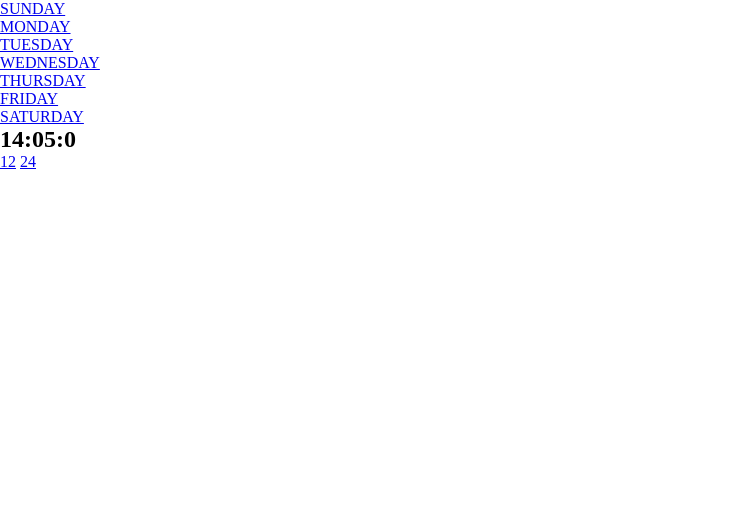
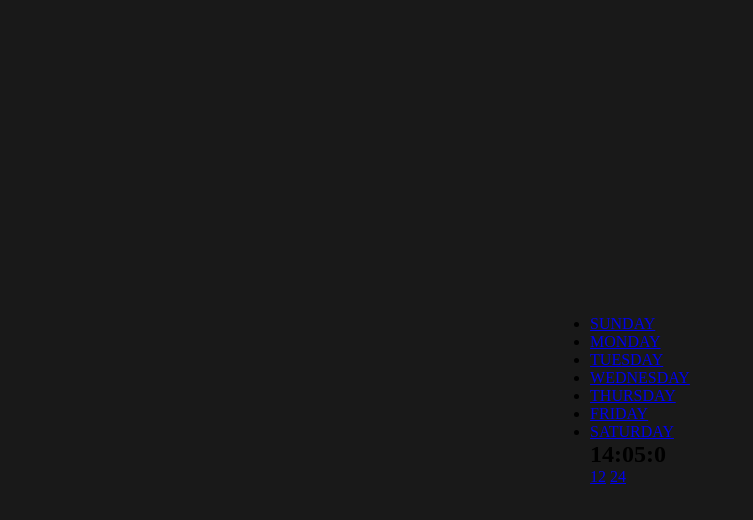
Before and after one commit to naimur202164-rony/Clock-With-Javascript, a plain HTML site: page index.html in a window 1280 px wide. Shown: the whole page, without its empty margins (0-753 px from the left). Drawn offline with Linux system fonts and the light colour scheme; a web font is replaced by a local one.

Commit message:
working on clock desgin

```diff
--- a/style.css
+++ b/style.css
@@ -12,3 +12,16 @@
   --gray-color: #8a8a8a;
   --green-color: #00ff97;
 }
+
+body {
+  background-color: var(--dark-color);
+  height: 100vh;
+}
+
+.content-container {
+  display: flex;
+  align-items: center;
+  justify-content: center;
+  height: 100vh;
+}
+/* Clock Desgin */
```
